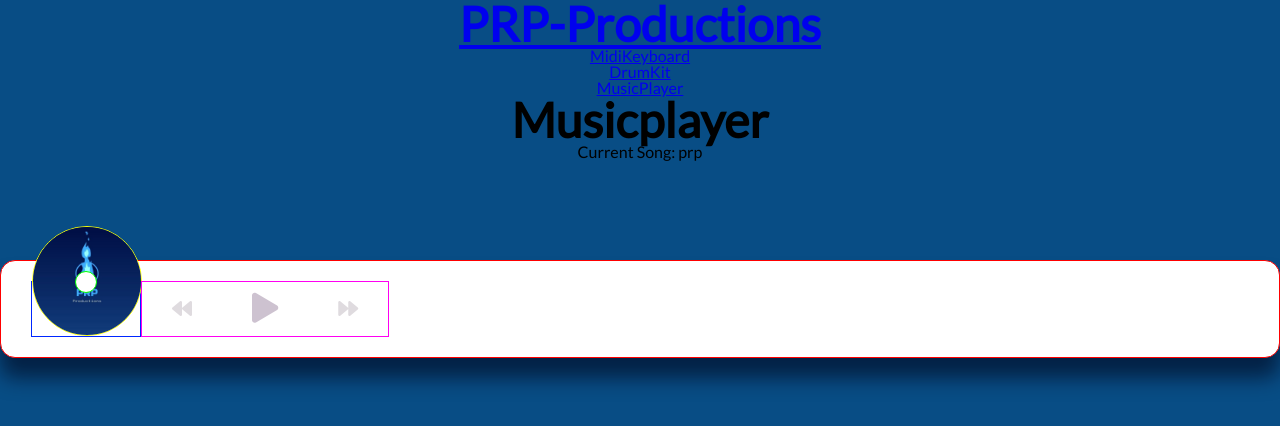
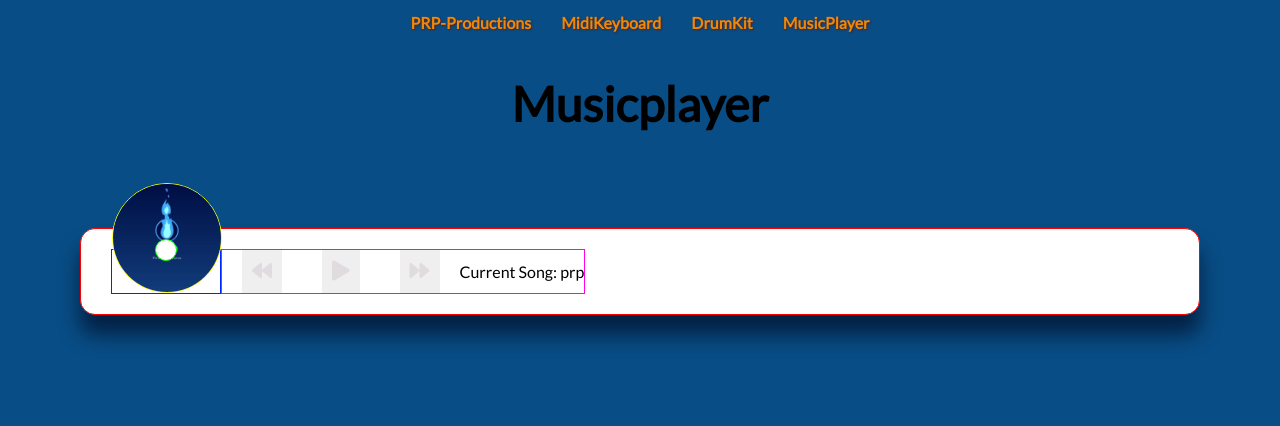
Before and after one commit to prp-productions/prp-productions, a React (Create React App) app: page /musicPlayer in a window 1280 px wide. Shown: the top 426 px of the page. Built offline with nearby package versions, Linux system fonts and the light colour scheme.

Commit message:
musicplayer scss done

```diff
--- a/src/App.scss
+++ b/src/App.scss
@@ -1,6 +1,7 @@
 @import url("https://fonts.googleapis.com/css?family=Lato&display=swap");
 
 body {
+  padding:80px;
   background-color: rgb(8, 77, 133);
   font-family: "Lato";
   h1 {
--- a/src/components/MusicPlayer.js
+++ b/src/components/MusicPlayer.js
@@ -29,7 +29,6 @@ export const MusicPlayer = () => {
   return (
     <div className="page_musicplayer">
       <h1>Musicplayer</h1>
-      <h4 id="title"> Current Song: {songs[currentSongIndex]}</h4>
 
       {/* TODO: styles in sass */}
 
@@ -63,6 +62,7 @@ export const MusicPlayer = () => {
         <button id="next" onClick={handleNext} className="action-btn">
         <i className="fas fa-forward"></i>
         </button>
+        <h4 id="title"> Current Song: {songs[currentSongIndex]}</h4>
         </div>
       </div>
     </div>
--- a/src/components/Navbar.js
+++ b/src/components/Navbar.js
@@ -11,7 +11,7 @@ export function Navbar() {
             className="nav-link"
             to="/"
           >
-            <h1>PRP-Productions</h1>
+            PRP-Productions
           </NavLink>
         </li>
         <li>
--- a/src/index.js
+++ b/src/index.js
@@ -2,7 +2,7 @@ import React from 'react';
 import ReactDOM from 'react-dom';
 import './index.css';
 import './reset.css'
-// import './var.css'
+import './var.css'
 import App from './App.js';
 
 
--- a/src/pages/PageHome.js
+++ b/src/pages/PageHome.js
@@ -4,6 +4,7 @@ import "../styles/home.css";
 export const PageHome = () => {
   return (
     <div className="home-component">
+    <h1>PRP-Productions</h1>
       <h2>
         Welcome, this is <Link to="/PageMidiKeyboard">PRP-Productions</Link>. We
         are building a platform on which users can learn about music by creating
--- a/src/styles/musicPlayer.scss
+++ b/src/styles/musicPlayer.scss
@@ -35,11 +35,88 @@
     margin: 100px 0;
     z-index: 10;
     border: 1px red solid;
+    .music-info {
+      background-color: rgba(255, 255, 255, 0.5);
+      border-radius: 15px 15px 0 0;
+      position: absolute;
+      top: 0;
+      left: 20px;
+      width: calc(100% - 40px);
+      padding: 10px 10px 10px 150px;
+      opacity: 0;
+      transform: translateY(0%);
+      transition: transform 0.3s ease-in, opacity 0.3s ease-in;
+      z-index: 0;
+      border: 1px rgb(0, 255, 64) solid;
+      .music-info h4 {
+        margin: 0;
+        .progress-container {
+          background: #fff;
+          border-radius: 5px;
+          cursor: pointer;
+          margin: 10px 0;
+          height: 4px;
+          width: 100%;
+          .progress {
+            background-color: #033e9e;
+            border-radius: 5px;
+            height: 100%;
+            width: 0%;
+            transition: width 0.1s linear;
           }
+        }
+      }
+    }
+  }
+
   .img-container {
     position: relative;
     width: 110px;
     border: 1px rgb(0, 38, 255) solid;
+    img {
+      border-radius: 50%;
+      object-fit: cover;
+      height: 110px;
+      width: inherit;
+      position: absolute;
+      bottom: 0;
+      left: 0;
+      animation: rotate 3s linear infinite;
+      animation-play-state: paused;
+      border: 1px rgb(251, 255, 0) solid;
+    }
+  }
+}
+
+.navigation {
+  display: flex;
+  align-items: center;
+  justify-content: center;
+  z-index: 1;
+  border: 1px rgb(255, 0, 242) solid;
+  .action-btn {
+    background-color: fff;
+    border: 0;
+    color: #dfdbdf;
+    font-size: 20px;
+    cursor: pointer;
+    padding: 10px;
+    margin: 0 20px;
+    .action-btn:focus {
+      outline: 0;
+    }
+    .action-btn.action-btn-big {
+      color: #cdc2d0;
+      font-size: 30px;
+    }
+  }
+
+  .music-container.play {
+    .music-info {
+      opacity: 1;
+      transform: translateY(-100%);
+    }
+  }
 }
 
 .img-container::after {
@@ -55,22 +132,10 @@
   border: 1px rgb(0, 255, 0) solid;
 }
 
+.music-container.play {
   .img-container img {
-    border-radius: 50%;
-    object-fit: cover;
-    height: 110px;
-    width: inherit;
-    position: absolute;
-    bottom: 0;
-    left: 0;
-    animation: rotate 3s linear infinite;
-
-    animation-play-state: paused;
-    border: 1px rgb(251, 255, 0) solid;
+    animation-play-state: running;
   }
-
-  .music-container.play .img-container img {
-    animation-play-state: running;
 }
 
 @keyframes rotate {
@@ -82,72 +147,3 @@
     transform: rotate(360deg);
   }
 }
-
-  .navigation {
-    display: flex;
-    align-items: center;
-    justify-content: center;
-    z-index: 1;
-    border: 1px rgb(255, 0, 242) solid;
-  }
-
-  .action-btn {
-    background-color: #fff;
-    border: 0;
-    color: #dfdbdf;
-    font-size: 20px;
-    cursor: pointer;
-    padding: 10px;
-    margin: 0 20px;
-  }
-
-  .action-btn.action-btn-big {
-    color: #cdc2d0;
-    font-size: 30px;
-  }
-
-  .action-btn:focus {
-    outline: 0;
-  }
-
-  .music-info {
-    background-color: rgba(255, 255, 255, 0.5);
-    border-radius: 15px 15px 0 0;
-    position: absolute;
-    top: 0;
-    left: 20px;
-    width: calc(100% - 40px);
-    padding: 10px 10px 10px 150px;
-    opacity: 0;
-    transform: translateY(0%);
-    transition: transform 0.3s ease-in, opacity 0.3s ease-in;
-    z-index: 0;
-    border: 1px rgb(0, 255, 64) solid;
-  }
-
-  .music-container.play .music-info {
-    opacity: 1;
-    transform: translateY(-100%);
-  }
-
-  .music-info h4 {
-    margin: 0;
-  }
-
-  .progress-container {
-    background: #fff;
-    border-radius: 5px;
-    cursor: pointer;
-    margin: 10px 0;
-    height: 4px;
-    width: 100%;
-  }
-
-  .progress {
-    background-color: #033e9e;
-    border-radius: 5px;
-    height: 100%;
-    width: 0%;
-    transition: width 0.1s linear;
-  }
-}
--- a/src/styles/navbar.css
+++ b/src/styles/navbar.css
@@ -1,4 +1,4 @@
-/* .nav {
+.nav {
   display: flex;
   justify-content: center;
   position: absolute;
@@ -10,4 +10,24 @@
 .nav li {
   padding: 5px;
   margin: 10px;
-} */
+}
+
+@media only screen and (max-width: 300px) {
+  .nav li {
+    margin: 0;
+  }
+}
+@media only screen and (max-width: 250px) {
+  .nav li {
+    font-size: 14px;
+  }
+}
+.nav li .nav-link {
+  color: var(--main-light-2);
+  text-decoration: none;
+  font-weight: bold;
+  text-shadow: 1px 1px 2px var(--main-dark);
+}
+.nav li .nav-link:hover {
+  color: var(--main-link);
+}
```
Lines whose indentation alone changed are shown as unchanged.
